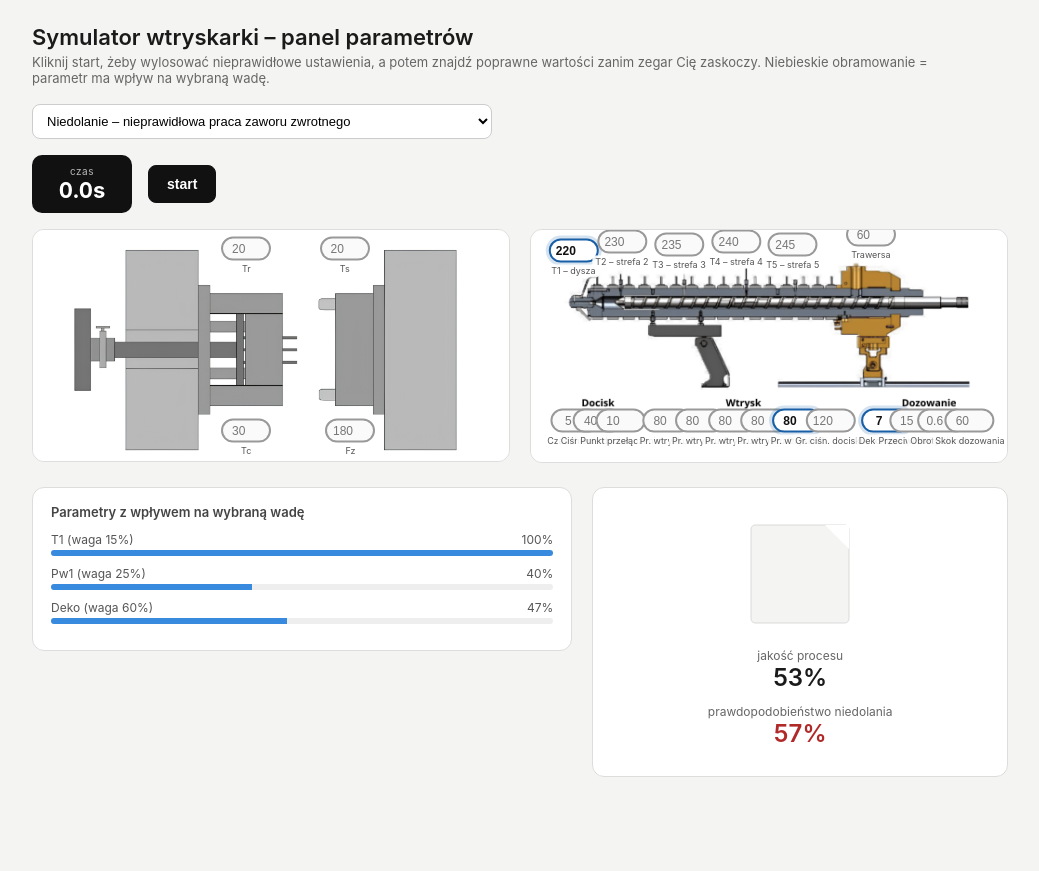
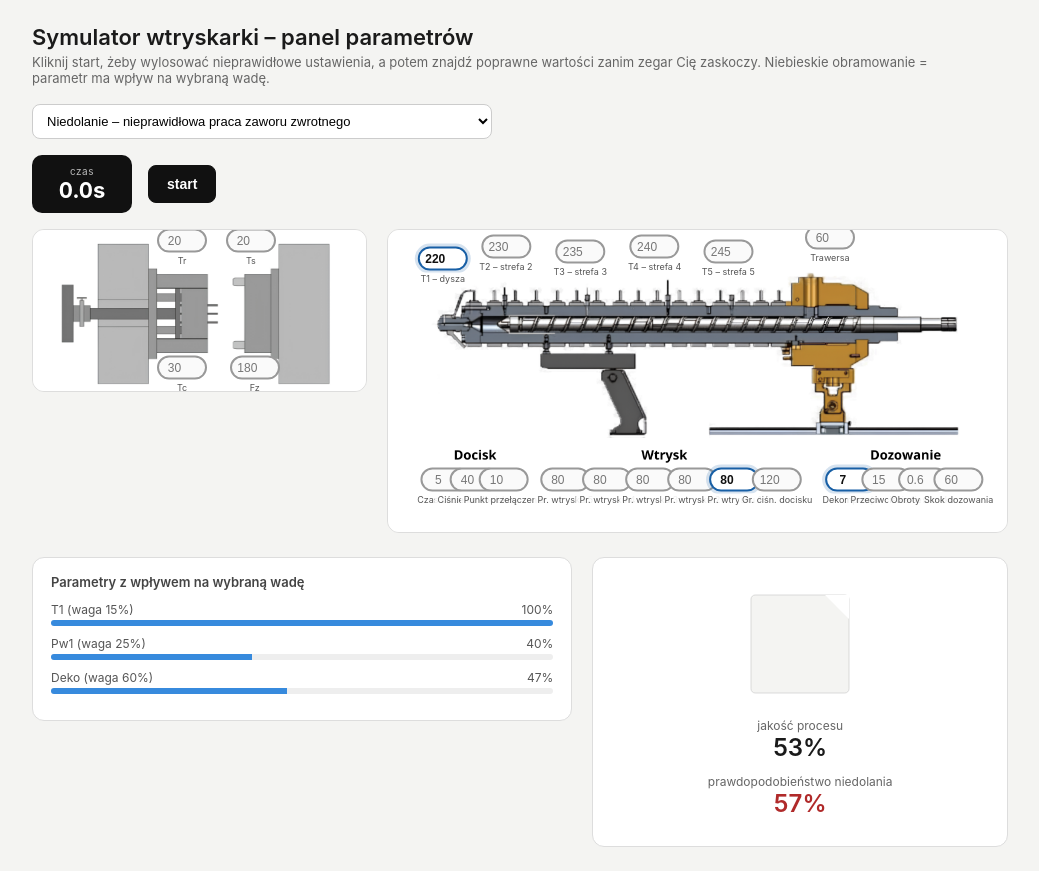
Before and after one commit to frytkens/Symulator-Wtryskarki, a React (Vite) app: page / in a window 1280 px wide. Shown: the whole page, without its empty margins (120-1159 px from the left). Before the commit the page ends 801 px from the top, so only its background shows below. Built offline with nearby package versions, Linux system fonts and the light colour scheme.

Commit message:
Update index.css

```diff
--- a/src/index.css
+++ b/src/index.css
@@ -95,13 +95,13 @@ h1 { font-size: 22px; font-weight: 600; margin: 0 0 4px; }
 .diagram-wrap img { display: block; width: 100%; height: auto; }
 
 .diagram-wrap--injection {
-  flex: 0 1 50%;
-  max-width: 50%;
+  flex: 0 1 65%;
+  max-width: 65%;
 }
 
 .diagram-wrap--clamp {
-  flex: 0 1 50%;
-  max-width: 50%;
+  flex: 0 1 35%;
+  max-width: 35%;
   aspect-ratio: 2048 / 1000;
 }
 
```
